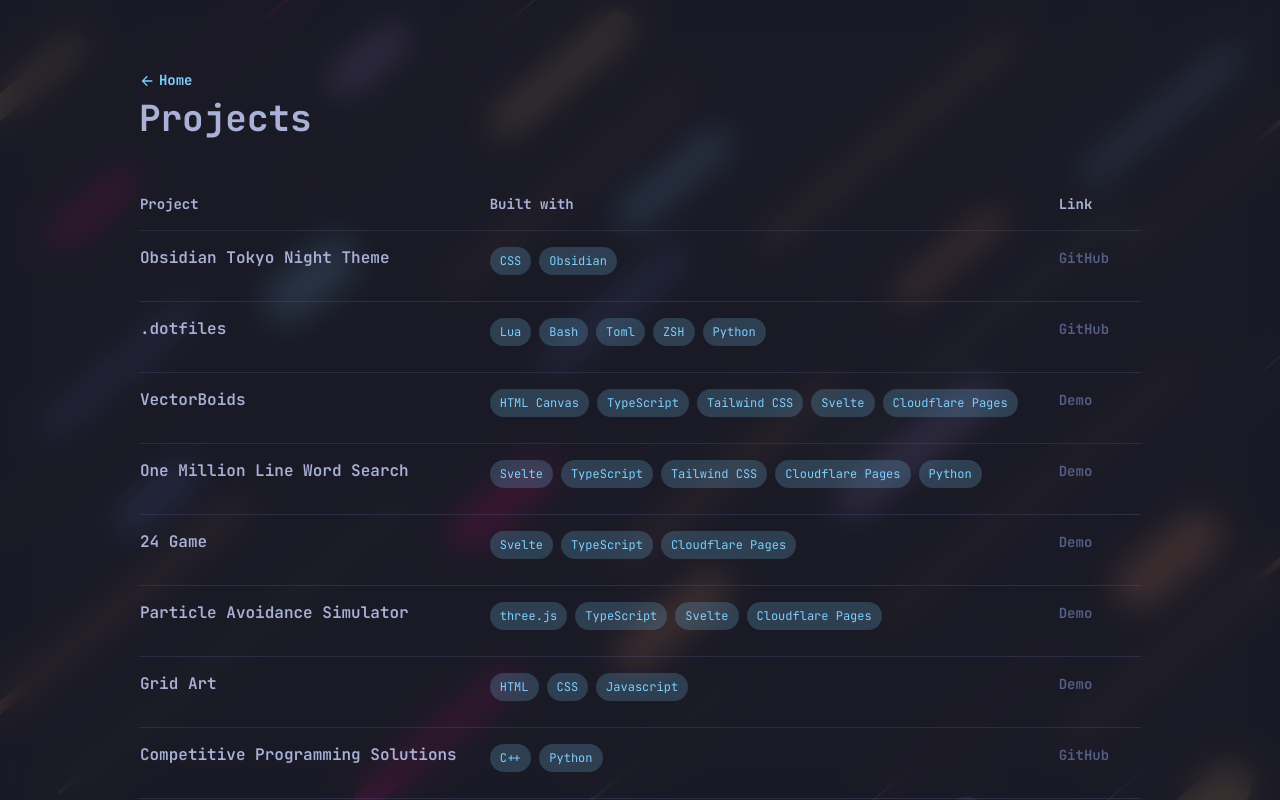
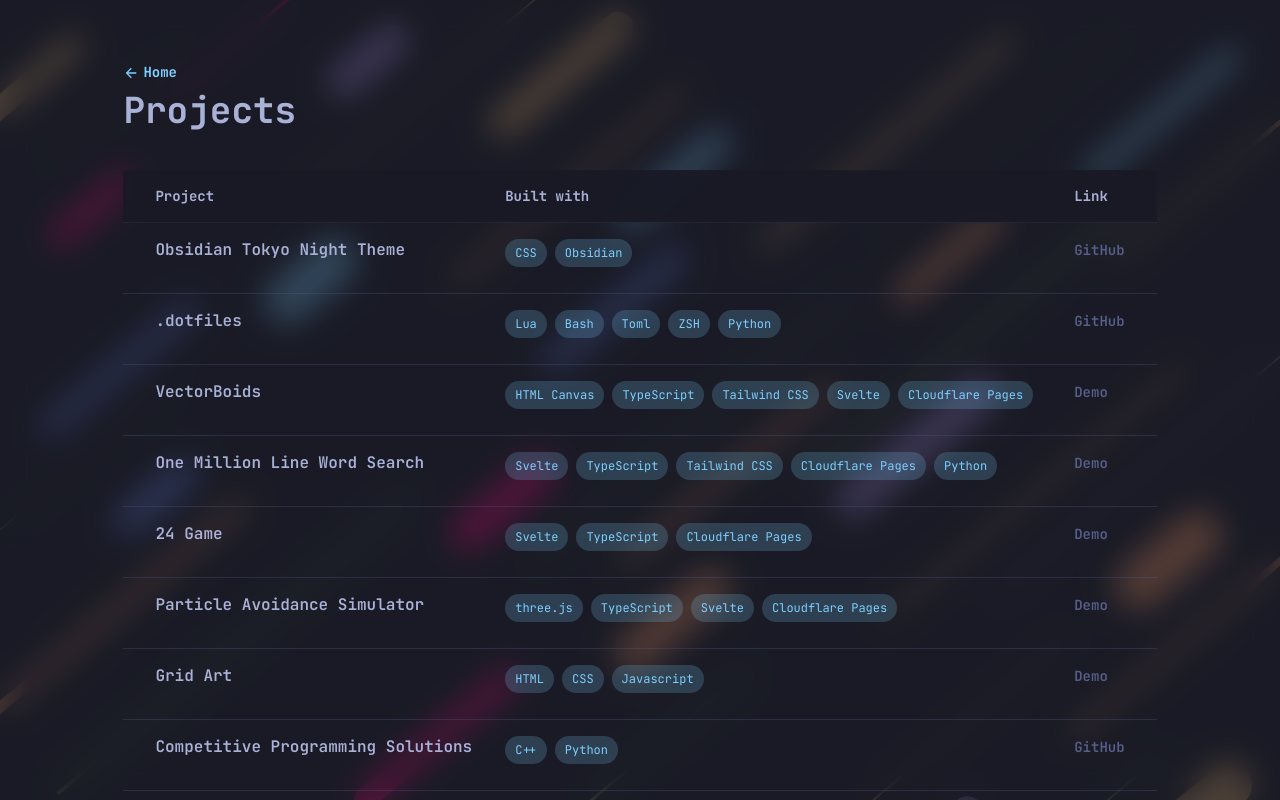
Before and after one commit to tcmmichaelb139/michaelbao.com, a SvelteKit app: page /projects in a window 1280 px wide. Built offline with nearby package versions, Linux system fonts and the light colour scheme.

Commit message:
project table fixed

```diff
--- a/src/lib/misc/SEO.svelte
+++ b/src/lib/misc/SEO.svelte
@@ -3,7 +3,7 @@
 
 	export let title = 'Home | Michael Bao';
 	export let description = 'Michael Bao is a student interested in everything technology.';
-	// export let image = 'https://michaelbao.io/og.png';
+	export let image = 'https://michaelbao.io/pfp.png';
 </script>
 
 <svelte:head>
@@ -14,18 +14,18 @@
 	<meta property="og:type" content="website" />
 	<meta property="og:title" content={title} />
 	<meta property="og:description" content={description} />
-	<!-- <meta property="og:image" content={image} /> -->
+	<meta property="og:image" content={image} />
 
 	<meta name="twitter:card" content="summary_large_image" />
 	<meta property="twitter:domain" content="michaelbao.io" />
 	<meta property="twitter:url" content="https://michaelbao.io{$page.url.pathname.toString()}" />
 	<meta name="twitter:title" content={title} />
 	<meta name="twitter:description" content={description} />
-	<!-- <meta name="twitter:image" content={image} /> -->
+	<meta name="twitter:image" content={image} />
 	{@html `  <script type="application/ld+json">{
      "@context": "https://schema.org",
      "@type": "Website",
      "name": "${title} | Michael Bao",
-     "url": "https//michaelbao.io${$page.url.pathname}"}</script>`}
-	<!-- "logo": ${image}   -->
+     "url": "https//michaelbao.io${$page.url.pathname}"}
+	"logo": ${image} </script>`}
 </svelte:head>
--- a/src/routes/+page.svelte
+++ b/src/routes/+page.svelte
@@ -8,8 +8,19 @@
 	import AboutMe from '$lib/OS/Windows/AboutMe.svelte';
 	import Projects from '$lib/OS/Windows/Projects.svelte';
 	import WhatIsThis from '$lib/OS/Windows/WhatIsThis.svelte';
+	import { onMount } from 'svelte';
 
 	let showSplash = $state(true);
+
+	onMount(() => {
+		const previousUrl = document.referrer;
+		console.log(previousUrl);
+		const currentUrl = document.URL;
+
+		if (previousUrl.includes(currentUrl)) {
+			showSplash = false;
+		}
+	});
 </script>
 
 <SEO />
--- a/src/routes/projects/+page.svelte
+++ b/src/routes/projects/+page.svelte
@@ -7,9 +7,9 @@
 <SEO title="Projects" />
 
 <main
-	class="h-full w-full overflow-auto bg-bg/85 px-5 py-12 text-fg backdrop-blur-xl md:px-12 md:py-16"
+	class="flex h-full w-full justify-center overflow-auto bg-bg/75 px-5 text-fg backdrop-blur-xl md:px-12"
 >
-	<div class="mx-auto w-fit p-2">
+	<div class="h-full px-2 py-12 md:py-16">
 		<a
 			class="group mb-2 inline-flex items-center text-sm font-bold leading-tight text-cyan transition-all"
 			href="/"
@@ -28,9 +28,9 @@
 		<h1 class="text-4xl font-bold text-fg">Projects</h1>
 
 		<table class="mt-10 text-left">
-			<thead class="sticky top-0 z-10 border-b border-gray/25 px-6 py-5 text-sm">
-				<tr>
-					<th class="py-4 pr-8">Project</th>
+			<thead class="sticky top-0 z-10 border-b border-gray/25 bg-bg/50 text-sm backdrop-blur-sm">
+				<tr class="bg-bg/50 px-6 py-5 backdrop-blur-sm">
+					<th class="py-4 pl-8 pr-8">Project</th>
 					<th class="hidden py-4 pr-8 sm:inline-flex">Built with</th>
 					<th class="py-4 pr-8">Link</th>
 				</tr>
@@ -38,7 +38,7 @@
 			{#each Object.keys(projects) as project}
 				<tbody>
 					<tr class="border-b border-gray/30">
-						<td class="py-4 pr-8 align-top font-semibold leading-snug">
+						<td class="py-4 pl-8 pr-8 align-top font-semibold leading-snug">
 							{project}
 						</td>
 						<td class="hidden py-4 pr-8 align-top font-normal leading-snug sm:inline-flex">
```
